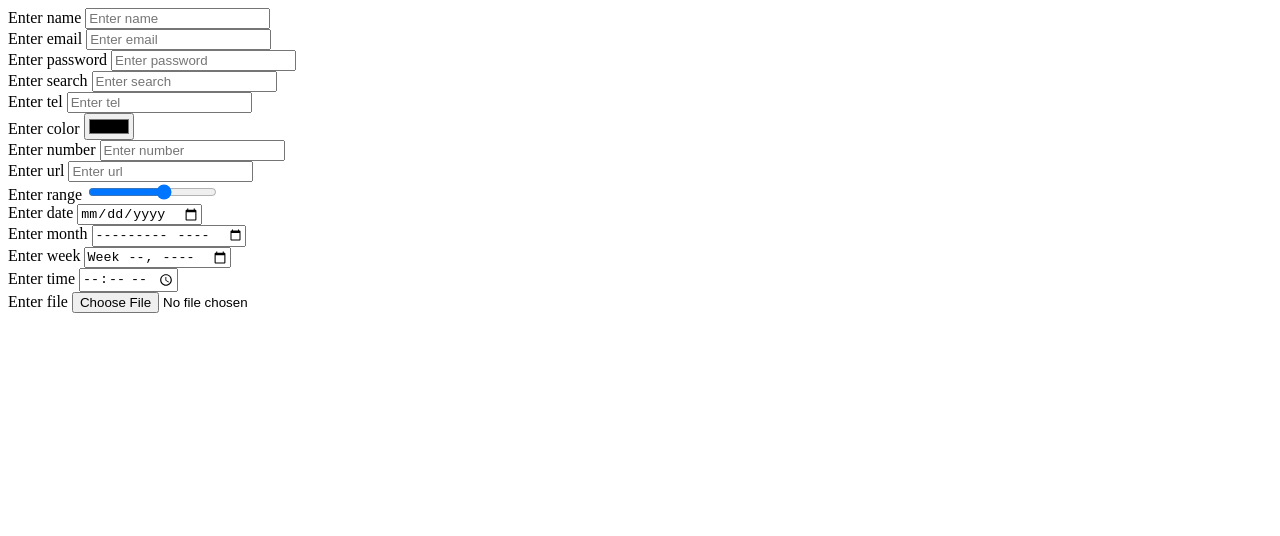
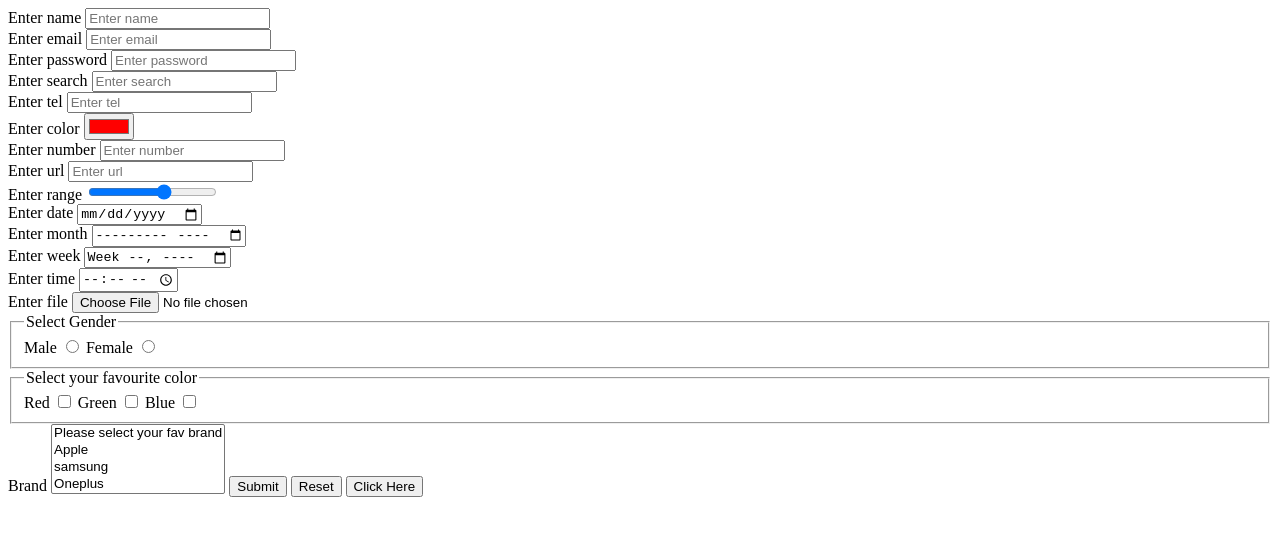
Before and after one commit to Naveen-Kambam/prj-ui-training, a plain HTML site: page day6/day6-form.html in a window 1280 px wide. Drawn offline with Linux system fonts and the light colour scheme.

Commit message:
day6 form elements

```diff
--- a/day6/day6-form.html
+++ b/day6/day6-form.html
@@ -6,6 +6,7 @@
     </head>
     <body>
         <main>
+            <form>
                 <div>
                     <label>Enter name</label>
                     <input type="text"
@@ -33,7 +34,7 @@
                 </div>
                 <div>
                     <label>Enter color</label>
-                <input type="color" value="" />
+                    <input type="color" value="#ff0000" />
                 </div>
                 <div>
                     <label>Enter number</label>
@@ -67,6 +68,35 @@
                     <label>Enter file</label>
                     <input type="file" />
                 </div>
+                <fieldset>
+                    <legend>Select Gender</legend>
+                    <label for="male">Male</label>
+                    <input id="male" type="radio" name="gender"/>
+                    <label for="female">Female</label>
+                    <input id="female "type="radio" name="gender"/>
+                </fieldset>
+                <fieldset>
+                    <legend>Select your favourite color</legend>
+                    <label for="red">Red</label>
+                    <input id="red" type="checkbox" name="color" />
+                    <label for="green">Green</label>
+                    <input id="green" type="checkbox" name="color" />
+                    <label for="blue">Blue</label>
+                    <input id="blue" type="checkbox" name="color" />
+                </fieldset>
+                <label for="brand">Brand</label>
+                <select name="favbrand" id="brand" multiple>
+                    <option>Please select your fav brand</option>
+                    <option value="apple">Apple</option>
+                    <option value="samsung">samsung</option>
+                    <option value="oneplus">Oneplus</option>
+                </select>
+                <input type="submit" />
+                <input type="reset" />
+                <button>
+                    Click <span>Here</span>
+                </button>
+            </form>
         </main>
     </body>
 </html>
```
Lines whose indentation alone changed are shown as unchanged.
